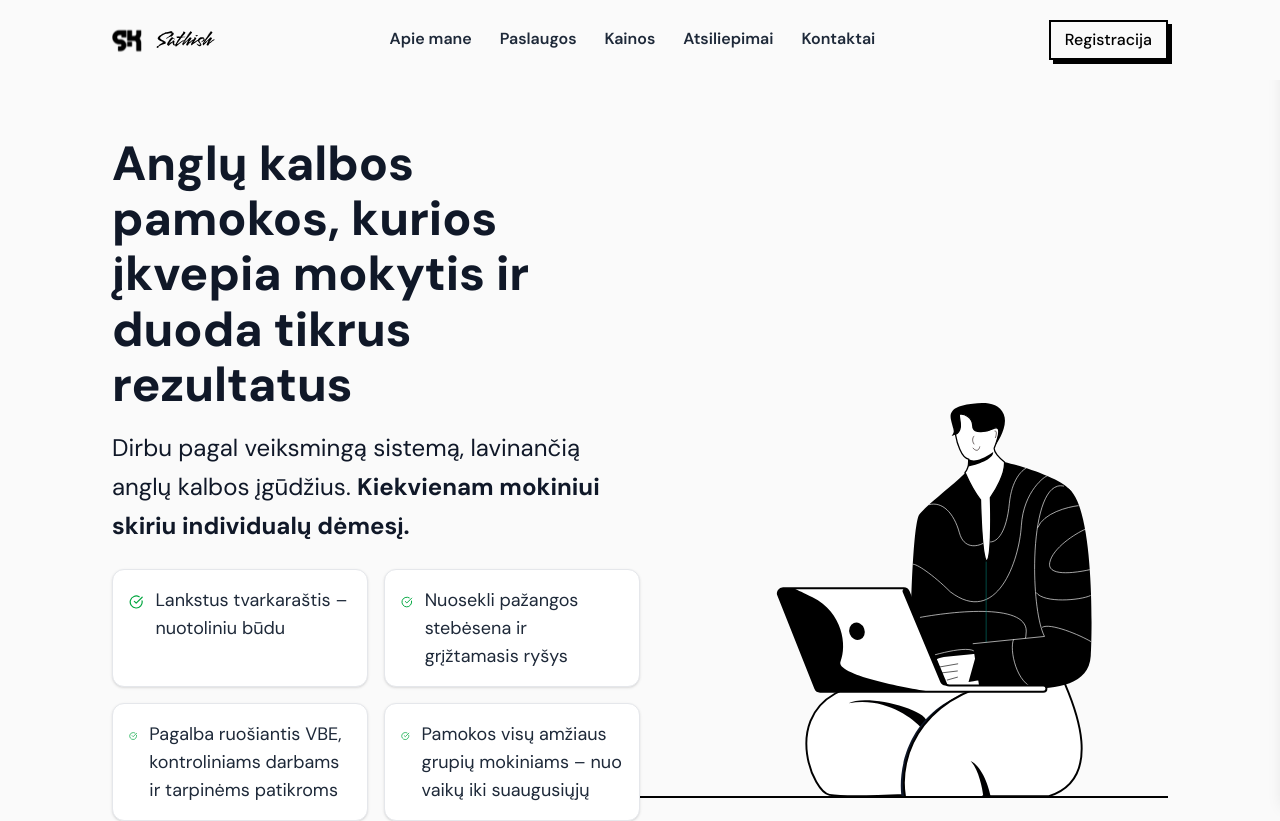
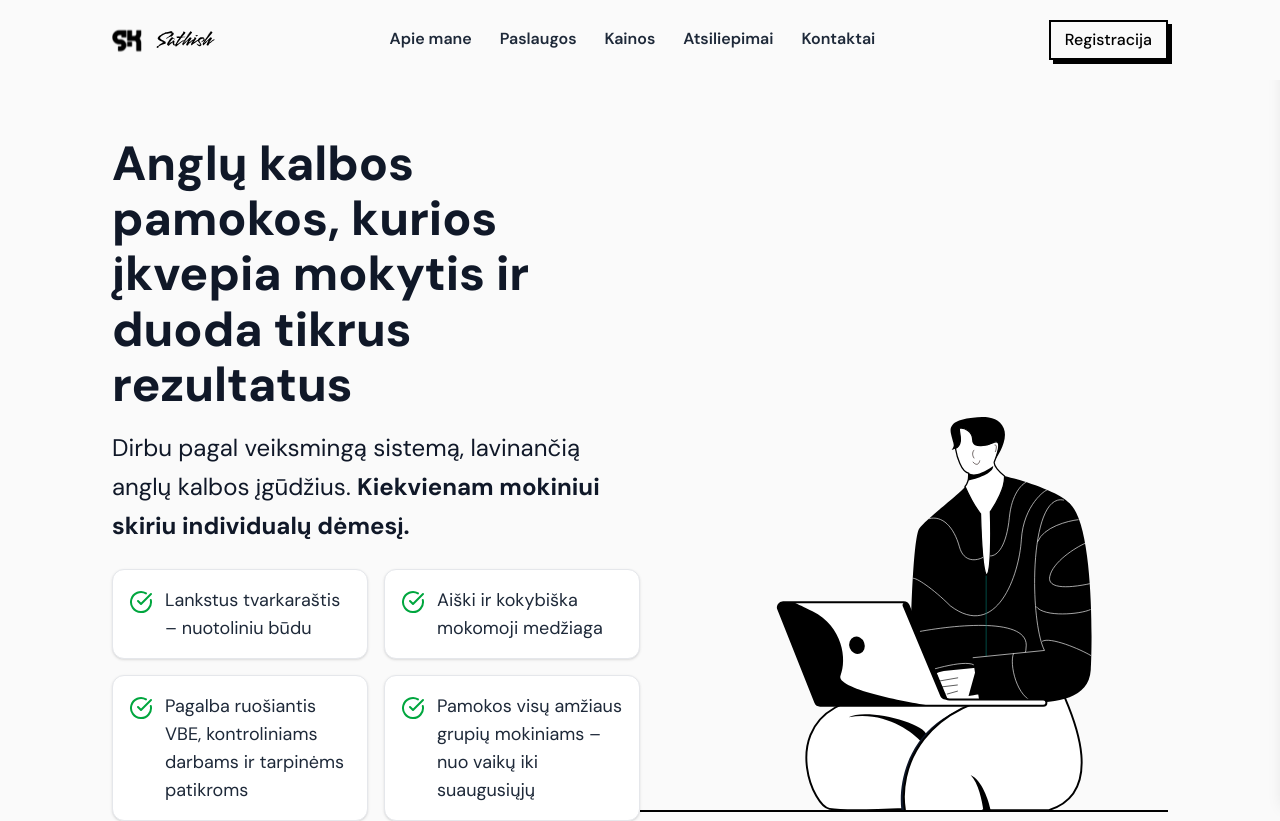
Before and after one commit to prochas/AngluMokytojas, a Next.js app: page / in a window 1280 px wide. Shown: the top 821 px of the page. Built offline with nearby package versions, Linux system fonts and the light colour scheme.

Commit message:
commit v26

```diff
--- a/src/components/AboutMe/AboutMe.js
+++ b/src/components/AboutMe/AboutMe.js
@@ -20,11 +20,12 @@ const AboutMeModal = dynamic(() => import("../AboutMeModal/AboutMeModal"), {
 
 const features = [
   "Lankstus tvarkaraštis – nuotoliniu būdu",
-  "Nuosekli pažangos stebėsena ir grįžtamasis ryšys",
+  "Aiški ir kokybiška mokomoji medžiaga",
+
   "Pagalba ruošiantis VBE, kontroliniams darbams ir tarpinėms patikroms",
   "Pamokos visų amžiaus grupių mokiniams – nuo vaikų iki suaugusiųjų",
   "Mokymasis, kuris motyvuoja – įtraukiantys metodai ir šiuolaikiškas požiūris",
-  "Aiški ir kokybiška mokomoji medžiaga"
+  "Nuosekli pažangos stebėsena ir grįžtamasis ryšys",
 ];
 
 function AboutMe() {
@@ -88,7 +89,7 @@ function AboutMe() {
                 ref={(el) => (cardsRef.current[index] = el)}
                 className="flex items-start gap-3 bg-white border border-gray-200 shadow-sm rounded-xl p-4 hover:shadow-md transition"
               >
-                <CheckCircle className="text-green-600 mt-1" size={24} />
+                <CheckCircle className="w-6 h-6 shrink-0 text-green-600 mt-1" />
                 <p className="text-gray-800 text-base lg:text-lg">{feature}</p>
               </div>
             ))}
```
